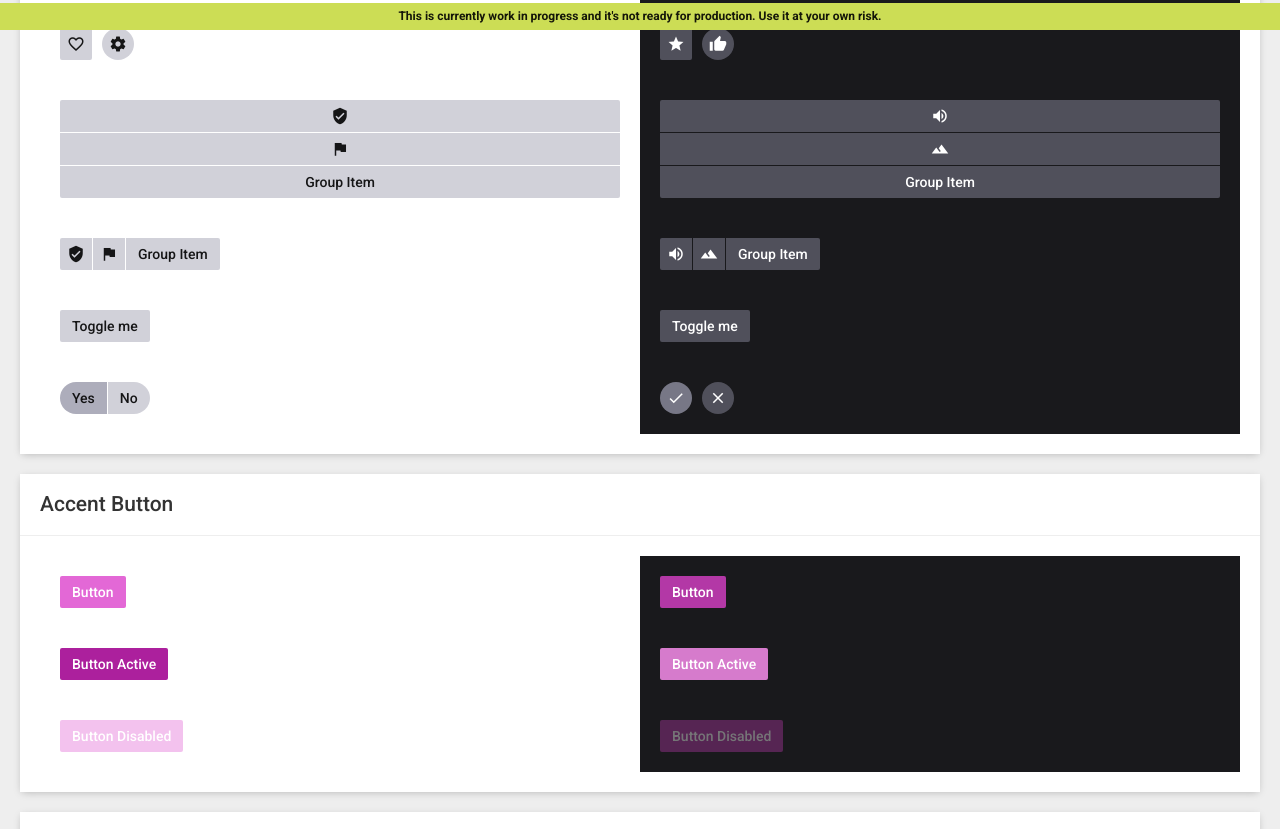
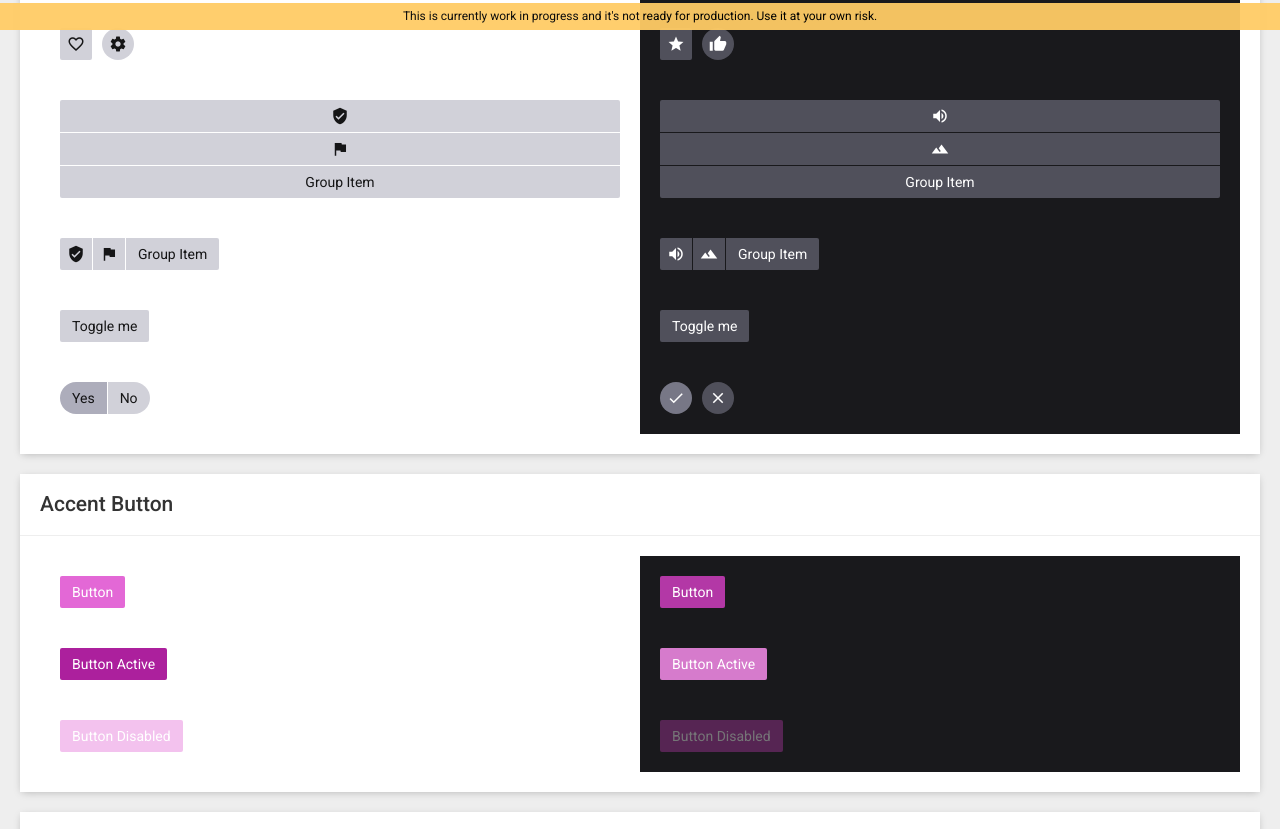
Before and after one commit to adrianbota/sharpei, a website: page src/index.html in a window 1280 px wide. Shown: the part 770-1599 px from the top of the page. Drawn offline with nearby package versions, Linux system fonts and the light colour scheme; files that its build step writes are made by us from their sources.

Commit message:
style adjustments

```diff
--- a/src/html/alert-lg.html
+++ b/src/html/alert-lg.html
@@ -3,7 +3,7 @@
     <div class="alert alert-default alert-lg">
       This is an alert message lorem ipsum dolor sit amet.
       <button type="button" class="alert-close">
-        <i class="material-icons">cancel</i>
+        <i class="material-icons">close</i>
       </button>
     </div>
   </div>
@@ -11,7 +11,7 @@
     <div class="alert alert-default-dark alert-lg">
       This is an alert message lorem ipsum dolor sit amet.
       <button type="button" class="alert-close">
-        <i class="material-icons">cancel</i>
+        <i class="material-icons">close</i>
       </button>
     </div>
   </div>
--- a/src/html/alert-sm.html
+++ b/src/html/alert-sm.html
@@ -4,7 +4,7 @@
       <i class="material-icons">info</i>
       This is an alert message lorem ipsum dolor sit amet.
       <button type="button" class="alert-close">
-        <i class="material-icons">cancel</i>
+        <i class="material-icons">close</i>
       </button>
     </div>
   </div>
@@ -13,7 +13,7 @@
       <i class="material-icons">info</i>
       This is an alert message lorem ipsum dolor sit amet.
       <button type="button" class="alert-close">
-        <i class="material-icons">cancel</i>
+        <i class="material-icons">close</i>
       </button>
     </div>
   </div>
--- a/src/html/alert.html
+++ b/src/html/alert.html
@@ -4,7 +4,7 @@
       <i class="material-icons">warning</i>
       This is an alert message lorem ipsum dolor sit amet.
       <button type="button" class="alert-close">
-        <i class="material-icons">cancel</i>
+        <i class="material-icons">close</i>
       </button>
     </div>
   </div>
@@ -13,7 +13,7 @@
       <i class="material-icons">warning</i>
       This is an alert message lorem ipsum dolor sit amet.
       <button type="button" class="alert-close">
-        <i class="material-icons">cancel</i>
+        <i class="material-icons">close</i>
       </button>
     </div>
   </div>
--- a/src/index.html
+++ b/src/index.html
@@ -13,7 +13,7 @@
   </head>
   <body class="antialiased">
     <div class="not-ready-warning alert alert-warning alert-sm alert-square">
-      <strong>This is currently work in progress and it's not ready for production. Use it at your own risk.</strong>
+      This is currently work in progress and it's not ready for production. Use it at your own risk.
     </div>
 
     <div class="kitchen-sink">
--- a/src/less/alert/alert-variables.less
+++ b/src/less/alert/alert-variables.less
@@ -25,25 +25,25 @@
 @alert-default-dark-text-color: fade(white, 90%);
 
 @alert-warning-background-color: @warning-color;
-@alert-warning-text-color: fade(black, 90%);
+@alert-warning-text-color: black;
 
 @alert-warning-dark-background-color: @warning-dark-color;
-@alert-warning-dark-text-color: fade(black, 90%);
+@alert-warning-dark-text-color: black;
 
 @alert-error-background-color: @error-color;
-@alert-error-text-color: white;
+@alert-error-text-color: black;
 
 @alert-error-dark-background-color: @error-dark-color;
-@alert-error-dark-text-color: white;
+@alert-error-dark-text-color: black;
 
 @alert-success-background-color: @success-color;
-@alert-success-text-color: fade(black, 90%);
+@alert-success-text-color: black;
 
 @alert-success-dark-background-color: @success-dark-color;
-@alert-success-dark-text-color: fade(black, 90%);
+@alert-success-dark-text-color: black;
 
 @alert-info-background-color: @info-color;
-@alert-info-text-color: white;
+@alert-info-text-color: black;
 
 @alert-info-dark-background-color: @info-dark-color;
-@alert-info-dark-text-color: white;
+@alert-info-dark-text-color: black;
--- a/src/less/btn/btn.less
+++ b/src/less/btn/btn.less
@@ -12,7 +12,7 @@
 
   cursor: pointer;
   display: inline-block;
-  font-weight: 500;
+  // font-weight: 500;
   position: relative;
   transition-property: box-shadow, background-color, color, opacity;
   user-select: none;
--- a/src/less/common/variables.less
+++ b/src/less/common/variables.less
@@ -2,20 +2,20 @@
 @desktop-breakpoint: 840px;
 
 @rounded-border-radius: 2px;
-@pill-border-radius: 10000px;
+@pill-border-radius: 1000px;
 
 @default-color: #99a;
 @accent-color: #e368d6;
 @candy-color: #52b875;
-@warning-color: #cd5;
-@error-color: #b33;
-@success-color: #3c1;
-@info-color: #35a;
+@warning-color: #fc6;
+@error-color: #f99;
+@success-color: #9e9;
+@info-color: #ccf;
 
 @default-dark-color: #889;
 @accent-dark-color: #b338a6;
 @candy-dark-color: #329825;
-@warning-dark-color: #cd5;
-@error-dark-color: #b33;
-@success-dark-color: #3c1;
-@info-dark-color: #35a;
+@warning-dark-color: #fc6;
+@error-dark-color: #f99;
+@success-dark-color: #9e9;
+@info-dark-color: #ccf;
--- a/src/less/docs.less
+++ b/src/less/docs.less
@@ -11,6 +11,7 @@ html {
   right: 0;
   z-index: 10;
   text-align: center;
+  opacity: 0.95;
 }
 
 .kitchen-sink {
```
Also changed, not shown: docs/index.html (+1 -1 lines), dist/sharpei.css, docs/css/docs.css, docs/css/sharpei.css.
